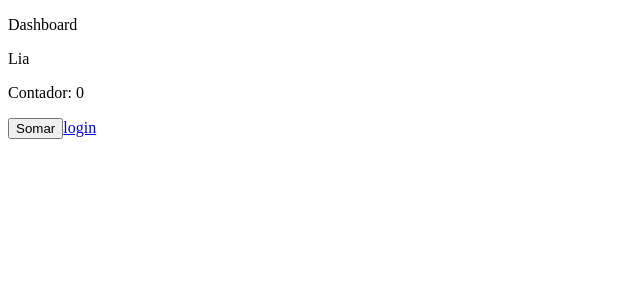
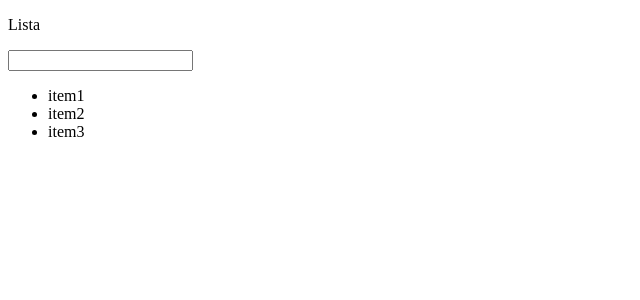
Before and after one commit to Thaliaraujo/introducaoReact, a React (Create React App) app: page /pagina-inicial in a window 1280 px wide. Shown: the top 300 px of the page, without its empty margins (0-640 px from the left). Built offline with nearby package versions, Linux system fonts and the light colour scheme.

Commit message:
feat: add list to dashboard

```diff
--- a/src/app/pages/dashboard/Dashboard.tsx
+++ b/src/app/pages/dashboard/Dashboard.tsx
@@ -1,24 +1,43 @@
-import { useRef } from "react";
-import { Link } from "react-router-dom";
+import {useCallback, useState } from "react";
 
-import { useLoggedUser } from "../../shared/hooks/UseLoggedUser";
 
 export const Dashboard = () => {
-    const counterRef = useRef({ counter: 0});
 
-    const {userName} = useLoggedUser();
+    const [list, setList] = useState<string[]>(['item1', 'item2', 'item3']);
+
+    const handleInputKeyDown: React.KeyboardEventHandler<HTMLInputElement> = useCallback((e) => {
+        if(e.key === 'Enter') {
+            if(e.currentTarget.value.trim().length === 0) return;
+
+            const value = e.currentTarget.value;
+
+            e.currentTarget.value = '';
+
+            setList((oldList) => {
+
+                if(oldList.includes(value)) return oldList;
+
+                return [...oldList, value];
+            });
+        };
+    }, []);
+
 
     return(
         <div>
-            <p>Dashboard</p>
+            <p>Lista</p>
 
-            <p>{userName}</p>
+            <input
+                onKeyDown={handleInputKeyDown}
+            />
 
-            <p>Contador: {counterRef.current.counter} </p>
-
-            <button onClick={() => counterRef.current.counter++}>Somar</button>
-
-            <Link to="/login">login</Link>
+            <ul>
+                {list.map((value) => {
+                    return(
+                        <li key={value}>{value}</li>
+                    )
+                })}
+            </ul>
         </div>
     );
 };
--- a/src/app/shared/contexts/LoggedUser.tsx
+++ b/src/app/shared/contexts/LoggedUser.tsx
@@ -1,7 +1,8 @@
-import { createContext } from "react";
+import { createContext, useCallback, useEffect, useState } from "react";
 
 interface ILoggedUserContextData {
   userName: string;
+  logout: () => void;
 }
 
 export const LoggedUserContext = createContext<ILoggedUserContextData>({} as ILoggedUserContextData);
@@ -9,8 +10,19 @@ export const LoggedUserContext = createContext<ILoggedUserContextData>({} as ILo
 interface ILoggedUserProviderProps { children: React.ReactNode;}
 
 export const LoggedUserProvider: React.FC<ILoggedUserProviderProps> = ({children}) => {
+  const [name, setName] = useState('');
+
+  useEffect(() => {
+    setTimeout(() => {
+      setName('Lia');
+    }, 1000);
+  });
+
+  const handleLogout = useCallback(() => {
+    console.log('logout executou')
+  }, [])
   return (
-    <LoggedUserContext.Provider value={{ userName: "Lia" }}>
+    <LoggedUserContext.Provider value={{ userName: name, logout: handleLogout }}>
       {children}
     </LoggedUserContext.Provider>
   );
```
